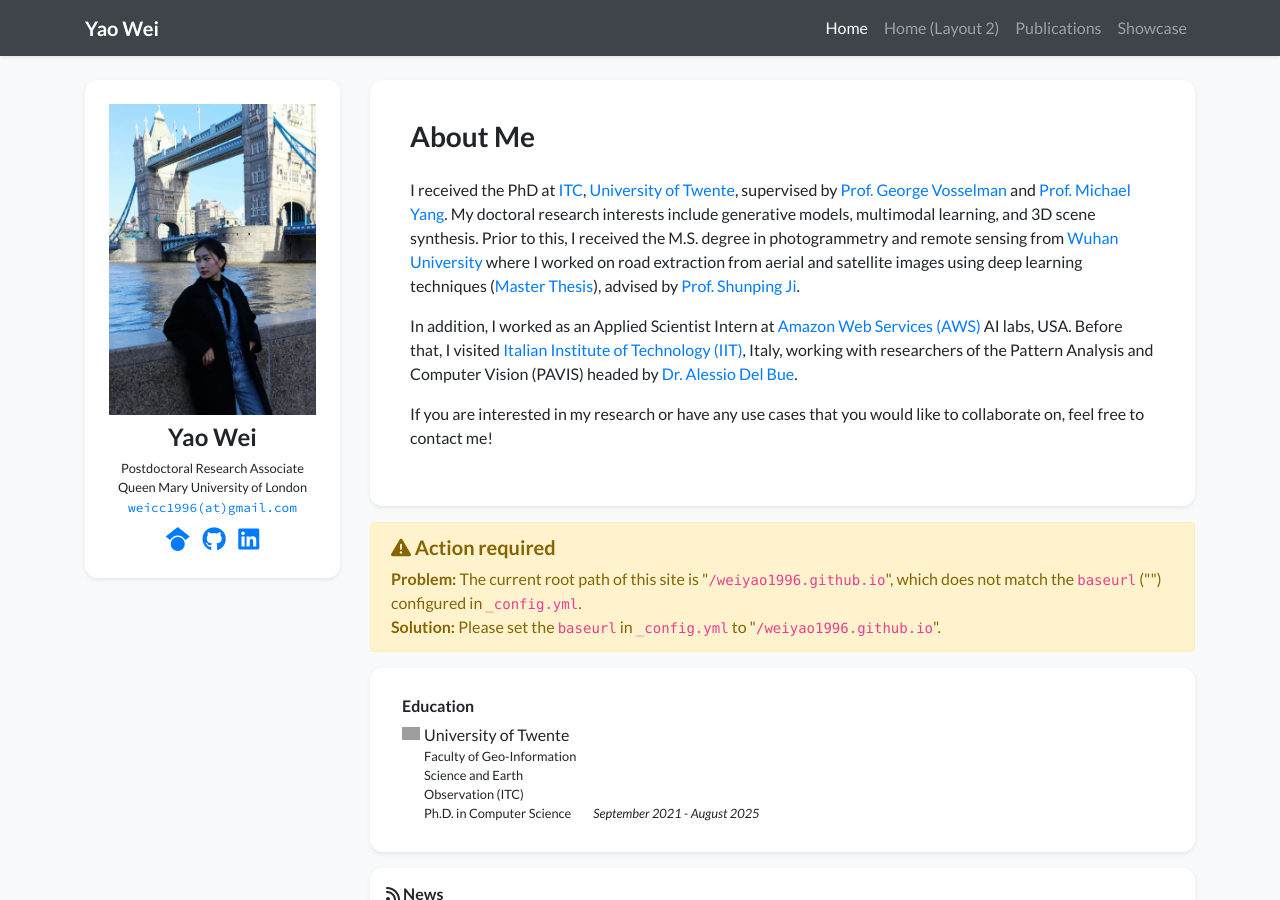
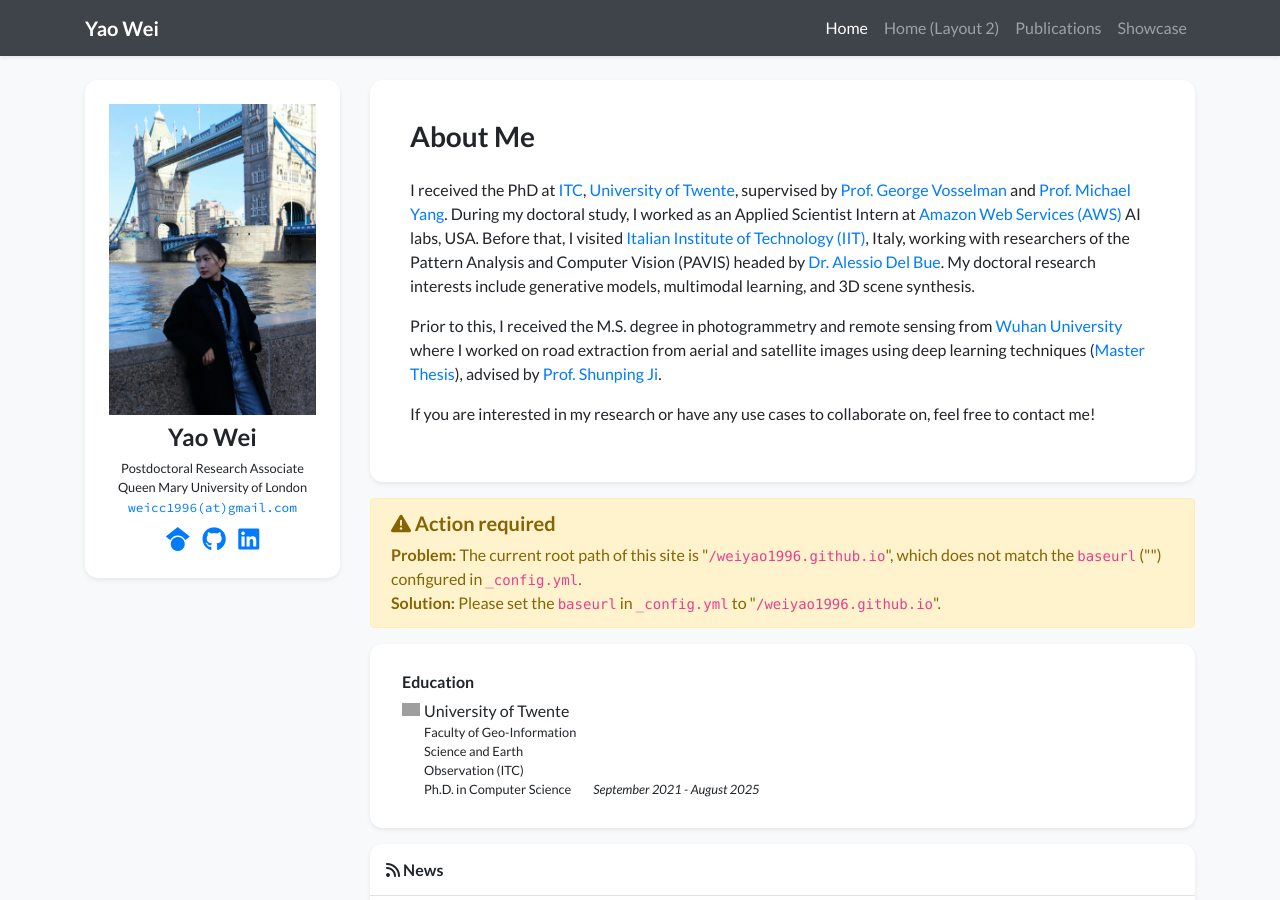
Before and after one commit to weiyao1996/weiyao1996.github.io, a Jekyll site: the page built from index.html, in a window 1280 px wide and 900 px high. Built offline with Jekyll 4.4.1, drawn with Linux system fonts in a browser that asks for light colours; nearby versions of some CDN libraries; a style sheet for code colours, icons or effects is not loaded; grey boxes are pictures that could not be loaded.

Commit message:
Update profile.yml

```diff
--- a/_data/profile.yml
+++ b/_data/profile.yml
@@ -24,16 +24,16 @@ short_bio: >-
   <p>
     I received the PhD at <a href="https://www.itc.nl/" target="_blank">ITC</a>, <a href="https://www.utwente.nl/" target="_blank">University of Twente</a>,
     supervised by <a href="https://research.utwente.nl/en/persons/george-vosselman" target="_blank">Prof. George Vosselman</a> and <a href="https://sites.google.com/site/michaelyingyang" target="_blank">Prof. Michael Yang</a>.
+    During my doctoral study, I worked as an Applied Scientist Intern at <a href="https://aws.amazon.com/" target="_blank">Amazon Web Services (AWS) </a> AI labs, USA.
+    Before that, I visited <a href="https://iit.it/" target="_blank">Italian Institute of Technology (IIT)</a>, Italy, working with researchers of the Pattern Analysis and Computer Vision (PAVIS) headed by <a href="https://www.iit.it/people/alessio-delbue" target="_blank">Dr. Alessio Del Bue</a>.
     My doctoral research interests include generative models, multimodal learning, and 3D scene synthesis.
+  </p>
+  <p>
     Prior to this, I received the M.S. degree in photogrammetry and remote sensing from <a href="http://en.whu.edu.cn/" target="_blank">Wuhan University</a>
     where I worked on road extraction from aerial and satellite images using deep learning techniques (<a href="/_publications/Master_Thesis_Yao_Wei_2021.pdf" target="_blank">Master Thesis</a>), advised by <a href="http://gpcv.whu.edu.cn/" target="_blank">Prof. Shunping Ji</a>.
   </p>
   <p>
-    In addition, I worked as an Applied Scientist Intern at <a href="https://aws.amazon.com/" target="_blank">Amazon Web Services (AWS) </a> AI labs, USA.
-    Before that, I visited <a href="https://iit.it/" target="_blank">Italian Institute of Technology (IIT)</a>, Italy, working with researchers of the Pattern Analysis and Computer Vision (PAVIS) headed by <a href="https://www.iit.it/people/alessio-delbue" target="_blank">Dr. Alessio Del Bue</a>.
-  </p>
-  <p>
-    If you are interested in my research or have any use cases that you would like to collaborate on, feel free to contact me!
+    If you are interested in my research or have any use cases to collaborate on, feel free to contact me!
   </p>
 
 portrait_url: /assets/images/photos/portrait_ywei.jpg
```
